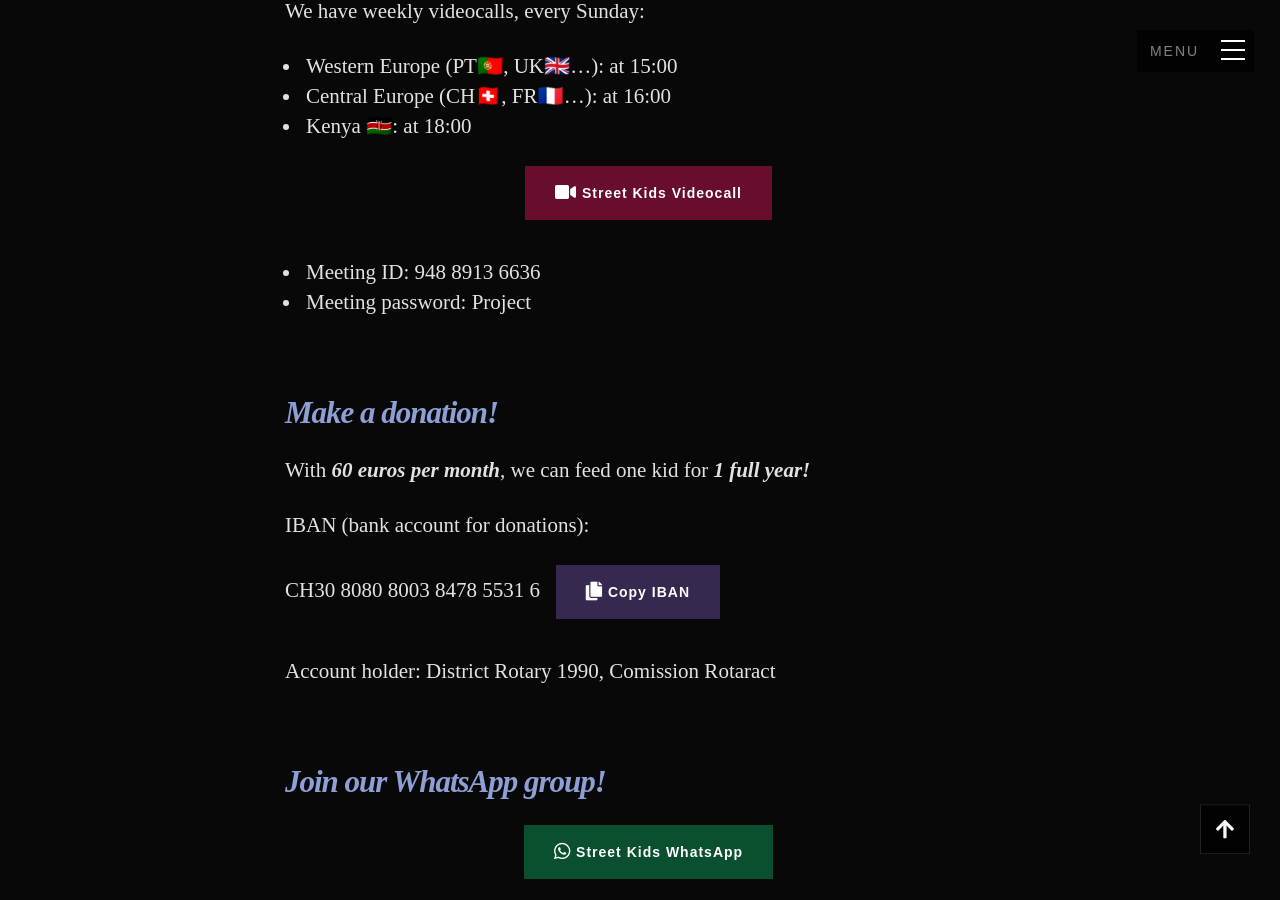
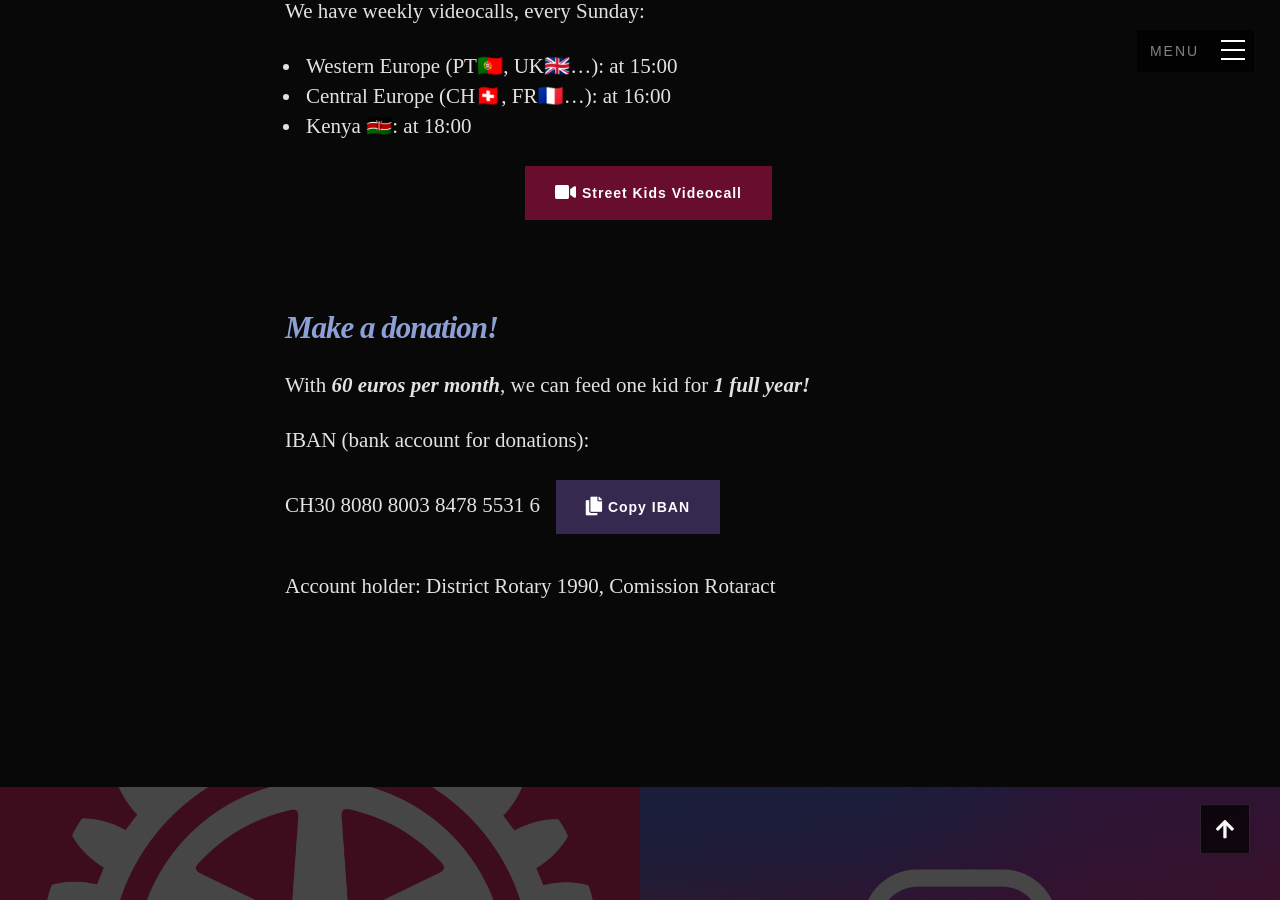
Before and after one commit to e-rotaract/e-rotaract.github.io, a Jekyll site: the page built from _pages/street-kids.md, in a window 1280 px wide and 900 px high, scrolled down 1363 px. Built offline with Jekyll 4.4.1, drawn with Linux system fonts in a browser that asks for light colours; some web fonts are replaced; some of the changed lines change nothing that is shown; some of the changed text lies outside the part shown.

Commit message:
Street Kids update

```diff
--- a/_layouts/default.html
+++ b/_layouts/default.html
@@ -5,7 +5,7 @@
     <!--- basic page needs
     ================================================== -->
     <meta charset="utf-8">
-    <title>{{ site.title }} 🌐 {{ page.title }}</title>
+    <title>{{ page.title }} 🌐 {{ site.title }}</title>
     <meta name="description" content="{{ page.description }}">
     <meta name="author" content="{{ site.authors[page.author].name }}">
 
--- a/_pages/street-kids.md
+++ b/_pages/street-kids.md
@@ -8,7 +8,7 @@
   position: "center"
 
 pretitle: Help them smile again!
-title: Streek Kids
+title: Street Kids
 description: One Meal A Day for a Kenyan Kid
 
 site-links: true     # show the default site menu
@@ -25,12 +25,12 @@
       newtab: false
       show-in-intro: true
       show-in-menu: true
-    - name: "WhatsApp Group"
-      icon: "fab fa-whatsapp"
-      url: "#whatsapp"
-      newtab: false
-      show-in-intro: true
-      show-in-menu: true
+    # - name: "WhatsApp Group"
+    #   icon: "fab fa-whatsapp"
+    #   url: "#whatsapp"
+    #   newtab: false
+    #   show-in-intro: true
+    #   show-in-menu: true
 
 morelinks:
   - left:
@@ -70,13 +70,14 @@
 - Kenya 🇰🇪: at 18:00
 
 <p style="text-align: center;">
-  <a href="https://univ-grenoble-alpes-fr.zoom.us/j/94889136636?pwd=RFJ5ckdXYmN4RUdsS1REbjgwVlZwZz09" target="_blank" class="button button-primary">
+  <a href="https://teams.microsoft.com/l/meetup-join/19%3Ameeting_NmZhY2IxN2ItMDBmMy00MmJkLTkzMjUtM2ZmZjZiODZhY2Iy%40thread.v2/0?context=%7B%22Tid%22%3A%2210b27fbb-2909-4427-9338-f6028e9ba589%22%2C%22Oid%22%3A%22480d9d5d-32e0-4665-878a-07d3762102cd%22%2C%22MessageId%22%3A%220%22%7D" target="_blank" class="button button-primary">
+  <!-- <a href="https://univ-grenoble-alpes-fr.zoom.us/j/94889136636?pwd=RFJ5ckdXYmN4RUdsS1REbjgwVlZwZz09" target="_blank" class="button button-primary"> -->
     <i class="fa fa-video fa-lg"></i> Street Kids Videocall
   </a>
 </p>
 
-- Meeting ID: 948 8913 6636
-- Meeting password: Project
+<!-- - Meeting ID: 948 8913 6636 -->
+<!-- - Meeting password: Project -->
 
 
 
@@ -103,10 +104,10 @@
 
 
 
-# Join our WhatsApp group! {#whatsapp}
+<!-- # Join our WhatsApp group! {#whatsapp}
 
 <p style="text-align: center;">
   <a target="_blank" class="button button-success">
     <i class="fab fa-whatsapp fa-lg"></i> Street Kids WhatsApp
   </a>
-</p>
+</p> -->
```
